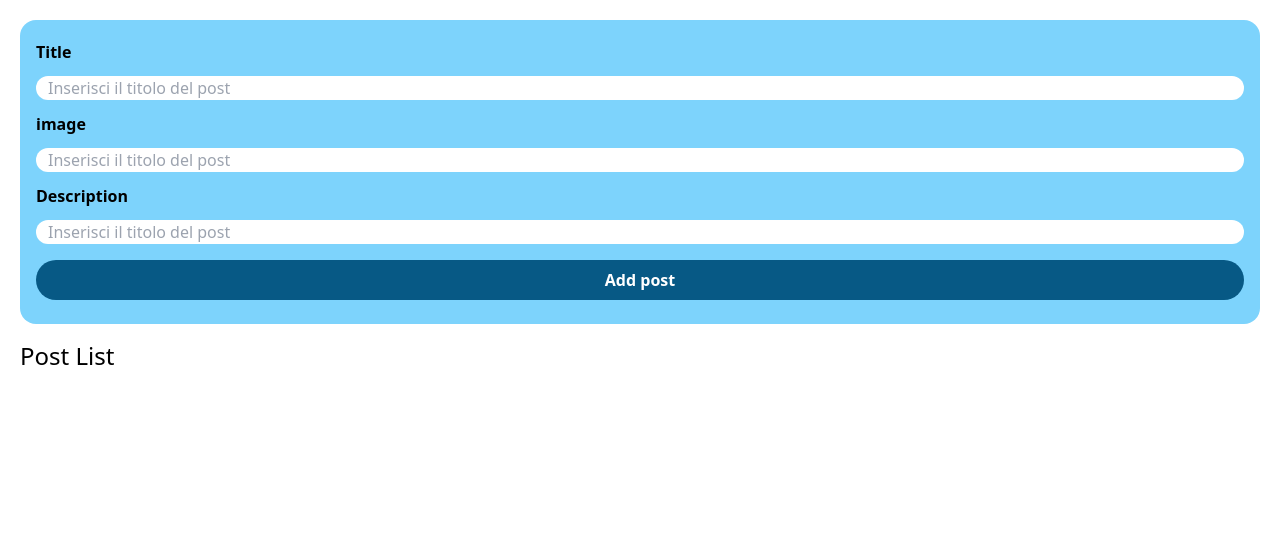
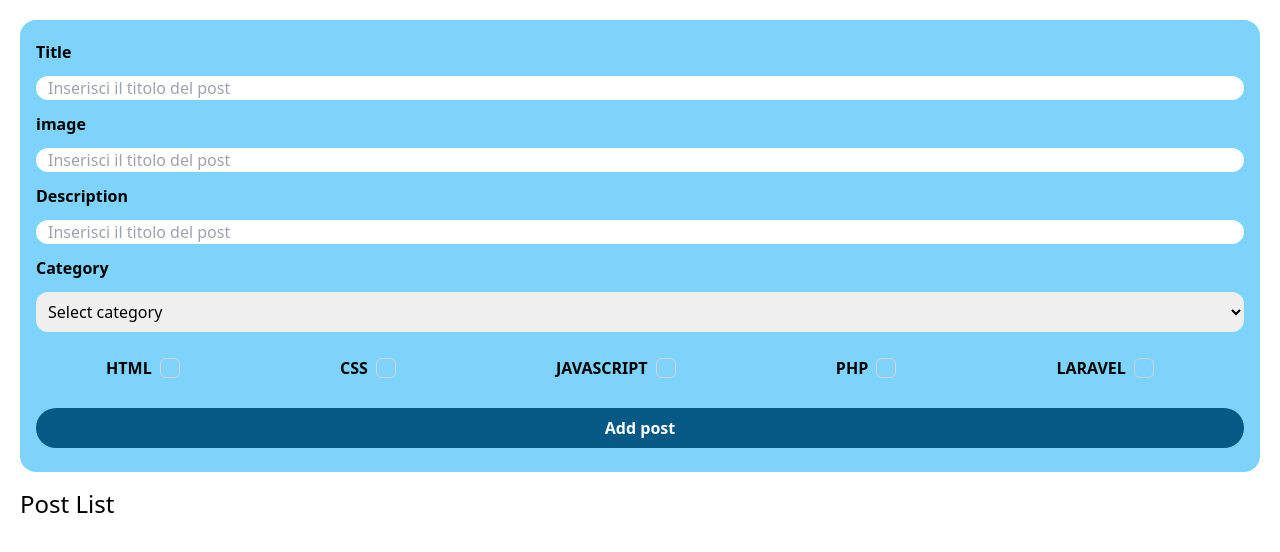
Before and after one commit to DamianoCasolari/react-form-blog-multifields, a React (Vite) app: page / in a window 1280 px wide. Shown: the top 552 px of the page. Built offline with nearby package versions, Linux system fonts and the light colour scheme.

Commit message:
add category select

```diff
--- a/src/components/AppMain.jsx
+++ b/src/components/AppMain.jsx
@@ -4,22 +4,26 @@ export default function () {
   const [potsList, setPostList] = useState([]);
   const [post, setPost] = useState("");
   const [editMode, setEditMode] = useState(false);
+  const [category, setCategory] = useState(false);
+  const [tags, setTags] = useState([]);
 
   // TODO refactoring handleTitle/handleImage/handleContent
   //create a link between input text and state
   function handleTitle(e) {
     if (post.id) {
       setPost({
+        id: post.id,
         title: e.target.value,
-        id: post.id,
         image: post.image ?? "",
         content: post.content ?? "",
+        category: post.category,
       });
     } else {
       setPost({
         title: e.target.value,
         image: post.image ?? "",
         content: post.content ?? "",
+        category: post.category,
       });
     }
   }
@@ -31,12 +35,14 @@ export default function () {
         image: e.target.value,
         title: post.title ?? "",
         content: post.content ?? "",
+        category: post.category,
       });
     } else {
       setPost({
         image: e.target.value,
         title: post.title ?? "",
         content: post.content ?? "",
+        category: post.category,
       });
     }
   }
@@ -48,15 +54,51 @@ export default function () {
         id: post.id,
         title: post.title ?? "",
         image: post.image ?? "",
+        category: post.category,
       });
     } else {
       setPost({
         content: e.target.value,
         title: post.title ?? "",
         image: post.image ?? "",
+        category: post.category,
       });
     }
   }
+  //create a link between input select and state
+  function handleCategory(e) {
+    if (post.id) {
+      setPost({
+        ...post,
+        category: e.target.value,
+      });
+      setCategory(e.target.value);
+    } else {
+      setPost({
+        ...post,
+        category: e.target.value,
+      });
+      setCategory(e.target.value);
+    }
+  }
+  //create a link between input checkbox and state
+  function handleTags(e) {
+    // const currentTags = [...tags];
+    // if (currentTags.includes(e.target.value)) {
+    //   if (post.id) {
+    //     setPost({
+    //       ...post,
+    //       tags: e.target.value,
+    //     });
+    //   } else {
+    //     setPost({
+    //       ...post,
+    //       tags: e.target.value,
+    //     });
+    //   }
+    // }
+  }
+
   //create a function to change state of poslist
   function handlePostList(e) {
     e.preventDefault();
@@ -68,12 +110,14 @@ export default function () {
         title: post.title,
         image: post.image,
         content: post.content,
+        category: post.category,
       });
 
       return newPostList;
     });
 
     setPost("");
+    setCategory("");
   }
   //create a function to menage edit post
   function handleEditPost(id) {
@@ -91,7 +135,10 @@ export default function () {
         title: currentpost[0].title,
         image: currentpost[0].image,
         content: currentpost[0].content,
+        category: currentpost[0].category,
       });
+
+      setCategory(() => currentpost[0].category);
 
       return newpostlist;
     });
@@ -107,6 +154,7 @@ export default function () {
           item.id == post.id ? post : item
         );
         setPost("");
+        setCategory("");
         setEditMode(false);
         console.log(newPostList);
         return newPostList;
@@ -167,6 +215,87 @@ export default function () {
             name="content"
             placeholder="Inserisci il titolo del post"
           />
+          <label htmlFor="category" className="py-3 font-bold">
+            Category
+          </label>
+          <select
+            name="category"
+            id="category"
+            value={category}
+            className="rounded-xl p-2"
+            onChange={handleCategory}
+          >
+            <option value="0">Select category</option>
+            <option value="1">Front-end</option>
+            <option value="2">Back-end</option>
+            <option value="3">Full-stack</option>
+            <option value="4">App Smartphone</option>
+          </select>
+          <section className="tags_section flex flex-wrap justify-around mt-2 ">
+            <section className="tags_container flex items-center mt-1 me-3">
+              <label htmlFor="html" className="py-3 font-bold TEXT-[20px]">
+                HTML
+              </label>
+              <input
+                id="html"
+                type="checkbox"
+                value={0}
+                onChange={handleTags}
+                className="appearance-none border border-gray-300 rounded-md checked:bg-sky-800  checked:border-transparent focus:outline-none focus:ring focus:border-blue-300 mx-2 w-5 h-5"
+              />
+            </section>
+            <div className="tags_container flex items-center mt-1 me-3">
+              <label htmlFor="css" className="py-3 font-bold TEXT-[20px]">
+                CSS
+              </label>
+              <input
+                id="css"
+                type="checkbox"
+                value={1}
+                onChange={handleTags}
+                className="appearance-none border border-gray-300 rounded-md checked:bg-sky-800  checked:border-transparent focus:outline-none focus:ring focus:border-blue-300 mx-2 w-5 h-5"
+              />
+            </div>
+            <div className="tags_container flex items-center mt-1 me-3">
+              <label
+                htmlFor="javascript"
+                className="py-3 font-bold TEXT-[20px]"
+              >
+                JAVASCRIPT
+              </label>
+              <input
+                id="javascript"
+                type="checkbox"
+                value={2}
+                onChange={handleTags}
+                className="appearance-none border border-gray-300 rounded-md checked:bg-sky-800  checked:border-transparent focus:outline-none focus:ring focus:border-blue-300 mx-2 w-5 h-5"
+              />
+            </div>
+            <div className="tags_container flex items-center mt-1 me-3">
+              <label htmlFor="php" className="py-3 font-bold TEXT-[20px]">
+                PHP
+              </label>
+              <input
+                id="php"
+                type="checkbox"
+                value={3}
+                onChange={handleTags}
+                className="appearance-none border border-gray-300 rounded-md checked:bg-sky-800  checked:border-transparent focus:outline-none focus:ring focus:border-blue-300 mx-2 w-5 h-5"
+              />
+            </div>
+            <div className="tags_container flex items-center mt-1 me-3">
+              <label htmlFor="laravel" className="py-3 font-bold TEXT-[20px]">
+                LARAVEL
+              </label>
+              <input
+                id="laravel"
+                type="checkbox"
+                value={4}
+                onChange={handleTags}
+                className="appearance-none border border-gray-300 rounded-md checked:bg-sky-800  checked:border-transparent focus:outline-none focus:ring focus:border-blue-300 mx-2 w-5 h-5"
+              />
+            </div>
+          </section>
           <button className="px-3 py-2 my-4 bg-sky-800 rounded-3xl text-white font-bold">
             {editMode === false ? "Add post" : "Edit post"}
           </button>
```
